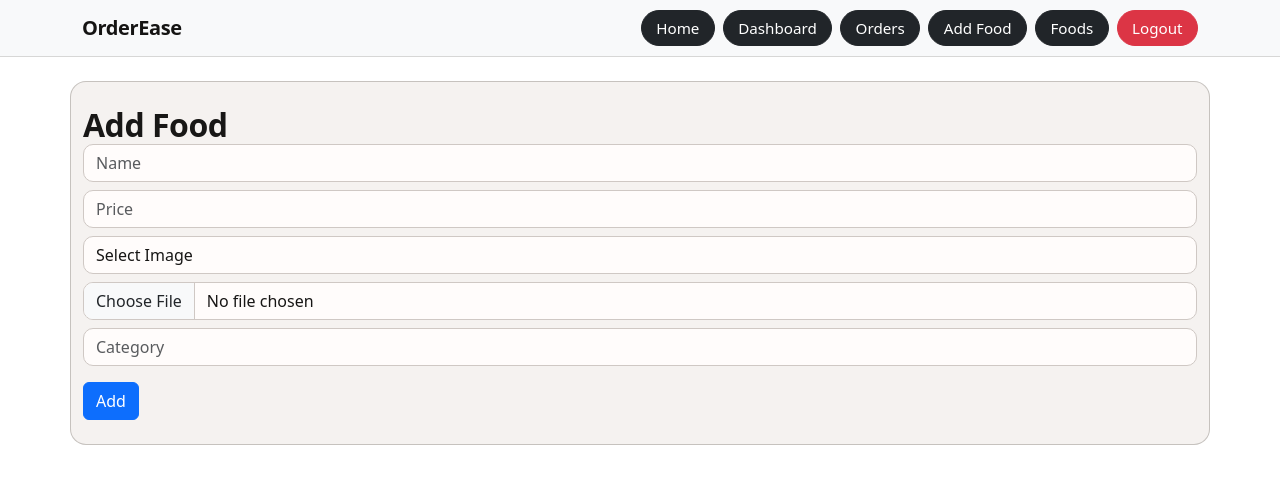
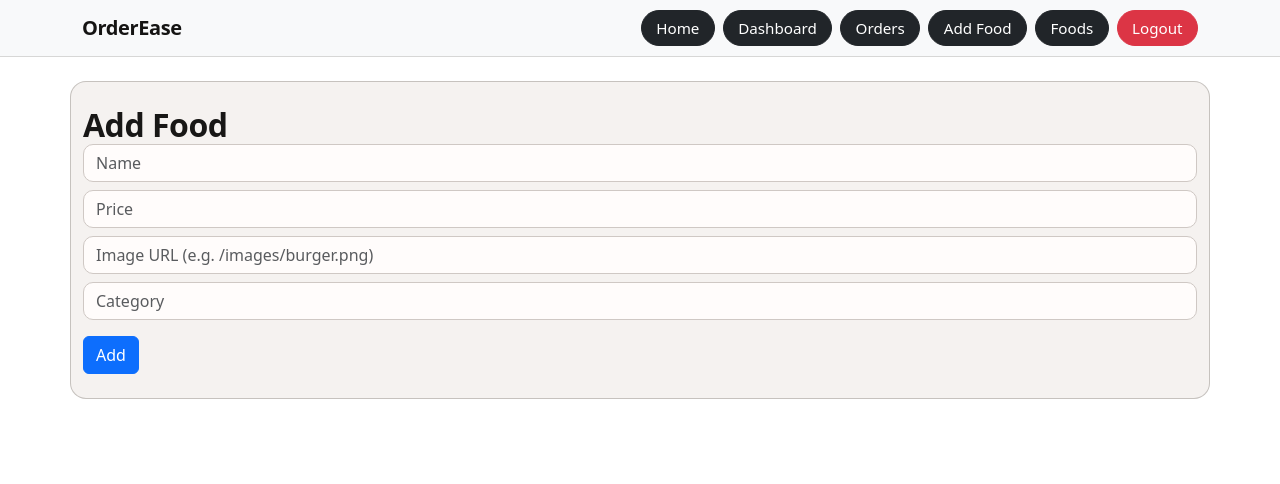
Before and after one commit to Varun251005/booking, a React (Vite) app in the folder frontend/: page /admin/add-food in a window 1280 px wide. Shown: the top 484 px of the page. Built offline with nearby package versions, Linux system fonts and the light colour scheme; sample sign-in values are in the browser's storage.

Commit message:
refactor: simplify AddFood component by removing image file handling

```diff
--- a/frontend/src/pages/admin/AddFood.jsx
+++ b/frontend/src/pages/admin/AddFood.jsx
@@ -1,59 +1,17 @@
 import { useState } from "react";
 import { Form, Button, Container } from "react-bootstrap";
 import API from "../../services/api";
-import { resolveFoodImage } from "../../data/foodImageMap";
-
-const imageOptions = ["idli", "dosa", "biryani"];
 
 const AddFood = () => {
-  const [food, setFood] = useState({
-    name: "",
-    price: "",
-    image: "",
-    category: ""
-  });
-  const [imageFile, setImageFile] = useState(null);
-  const [imagePreview, setImagePreview] = useState("");
+  const [food, setFood] = useState({ name: "", price: "", image: "", category: "" });
 
-  const handleChange = (e) => {
-    setFood({ ...food, [e.target.name]: e.target.value });
-  };
-
-  const handleImageFileChange = (e) => {
-    const selectedFile = e.target.files?.[0] || null;
-    setImageFile(selectedFile);
-
-    if (!selectedFile) {
-      setImagePreview("");
-      return;
-    }
-
-    const previewUrl = URL.createObjectURL(selectedFile);
-    setImagePreview(previewUrl);
-  };
+  const handleChange = (e) => setFood({ ...food, [e.target.name]: e.target.value });
 
   const handleSubmit = async () => {
     try {
-      const payload = new FormData();
-      payload.append("name", food.name);
-      payload.append("price", food.price);
-      payload.append("category", food.category);
-      payload.append("image", food.image.trim().toLowerCase());
-
-      if (imageFile) {
-        payload.append("imageFile", imageFile);
-      }
-
-      await API.post("/foods", payload);
+      await API.post("/foods", food);
       alert("Food added!");
-      setFood({
-        name: "",
-        price: "",
-        image: "",
-        category: ""
-      });
-      setImageFile(null);
-      setImagePreview("");
+      setFood({ name: "", price: "", image: "", category: "" });
     } catch {
       alert("Error adding food");
     }
@@ -82,39 +40,16 @@ const AddFood = () => {
           className="mb-2"
         />
 
-        <Form.Select
+        <Form.Control
           name="image"
+          placeholder="Image URL (e.g. /images/burger.png)"
           value={food.image}
           onChange={handleChange}
           className="mb-2"
-        >
-          <option value="">Select Image</option>
-          {imageOptions.map((item) => (
-            <option key={item} value={item}>
-              {item[0].toUpperCase() + item.slice(1)}
-            </option>
-          ))}
-        </Form.Select>
-
-        <Form.Control
-          type="file"
-          accept="image/*"
-          onChange={handleImageFileChange}
-          className="mb-2"
         />
 
-        {imagePreview ? (
-          <img
-            src={imagePreview}
-            alt={food.name || "Food preview"}
-            className="food-preview"
-          />
-        ) : food.image ? (
-          <img
-            src={resolveFoodImage(food.image)}
-            alt={food.name || food.image}
-            className="food-preview"
-          />
+        {food.image ? (
+          <img src={food.image} alt="preview" className="food-preview mb-2" />
         ) : null}
 
         <Form.Control
```
